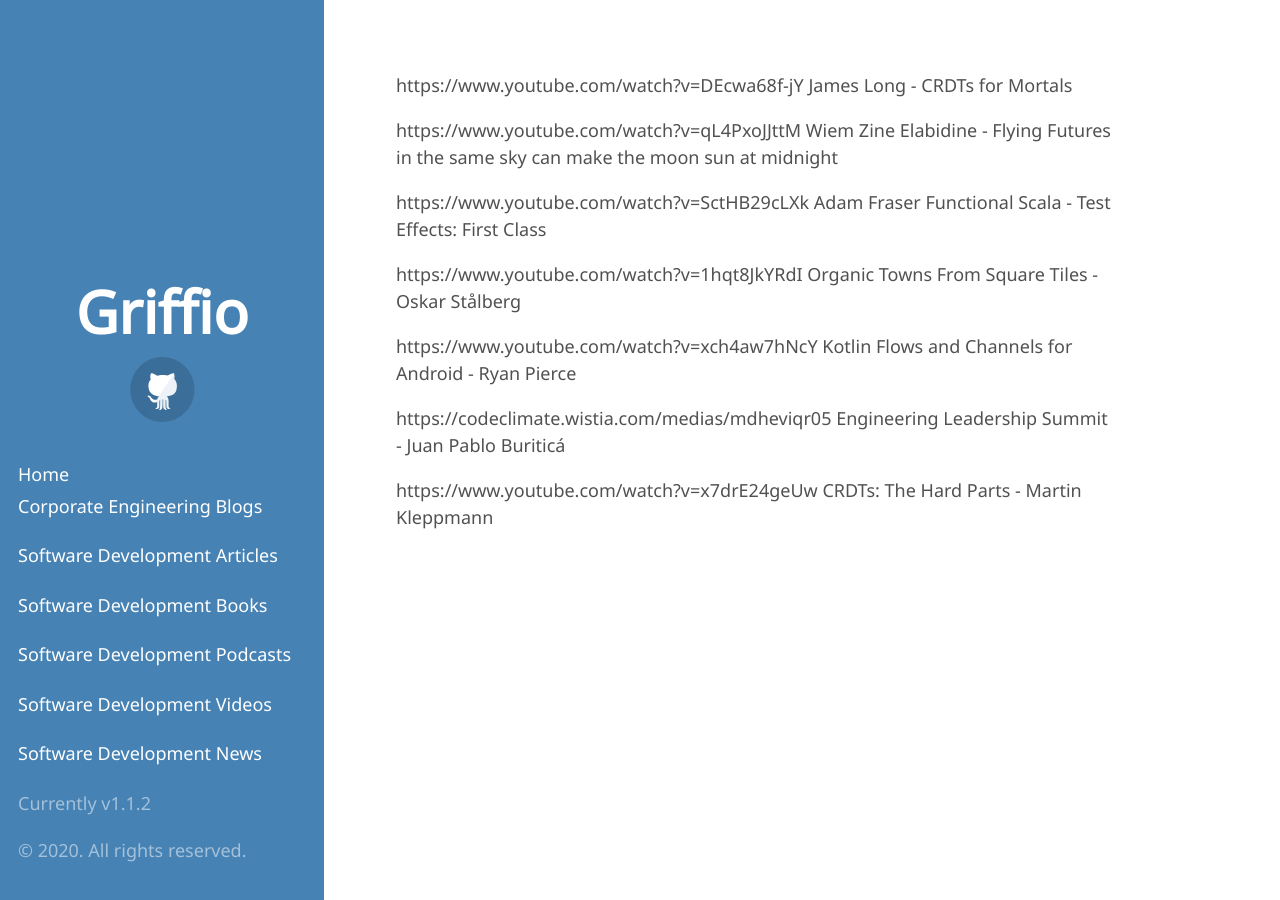
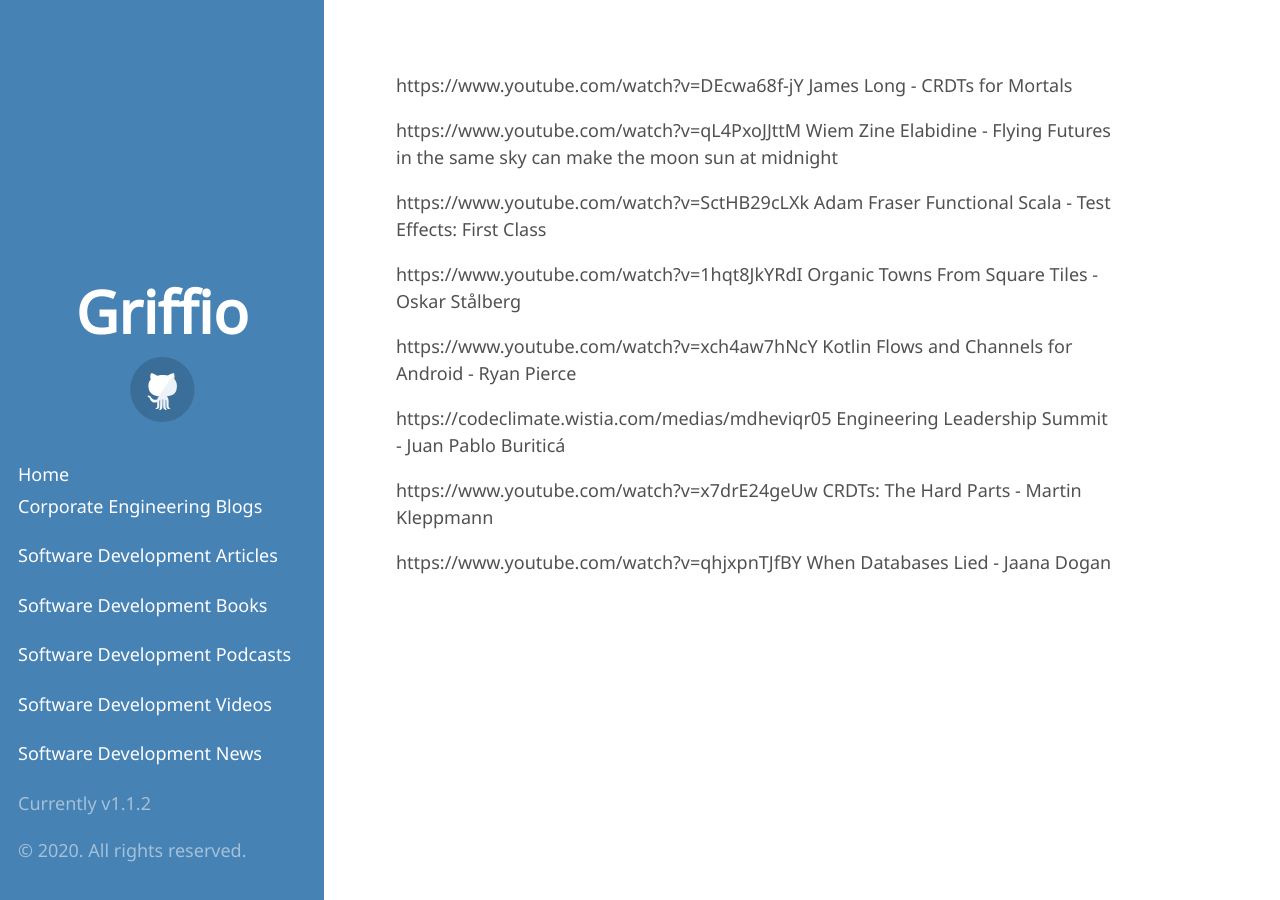
Before and after one commit to griffio/griffio.github.io, a Jekyll site: the page built from tech_talks_highlighted_2020.md, in a window 1280 px wide. Built offline with Jekyll 4.4.1, drawn with Linux system fonts in a browser that asks for light colours; some web fonts are replaced; our own code applies the rules of GitHub Pages for plain Markdown files.

Commit message:
Update tech_talks_highlighted_2020.md

```diff
--- a/tech_talks_highlighted_2020.md
+++ b/tech_talks_highlighted_2020.md
@@ -11,3 +11,5 @@
 https://codeclimate.wistia.com/medias/mdheviqr05 Engineering Leadership Summit - Juan Pablo Buriticá
 
 https://www.youtube.com/watch?v=x7drE24geUw CRDTs: The Hard Parts - Martin Kleppmann
+
+https://www.youtube.com/watch?v=qhjxpnTJfBY When Databases Lied - Jaana Dogan
```
